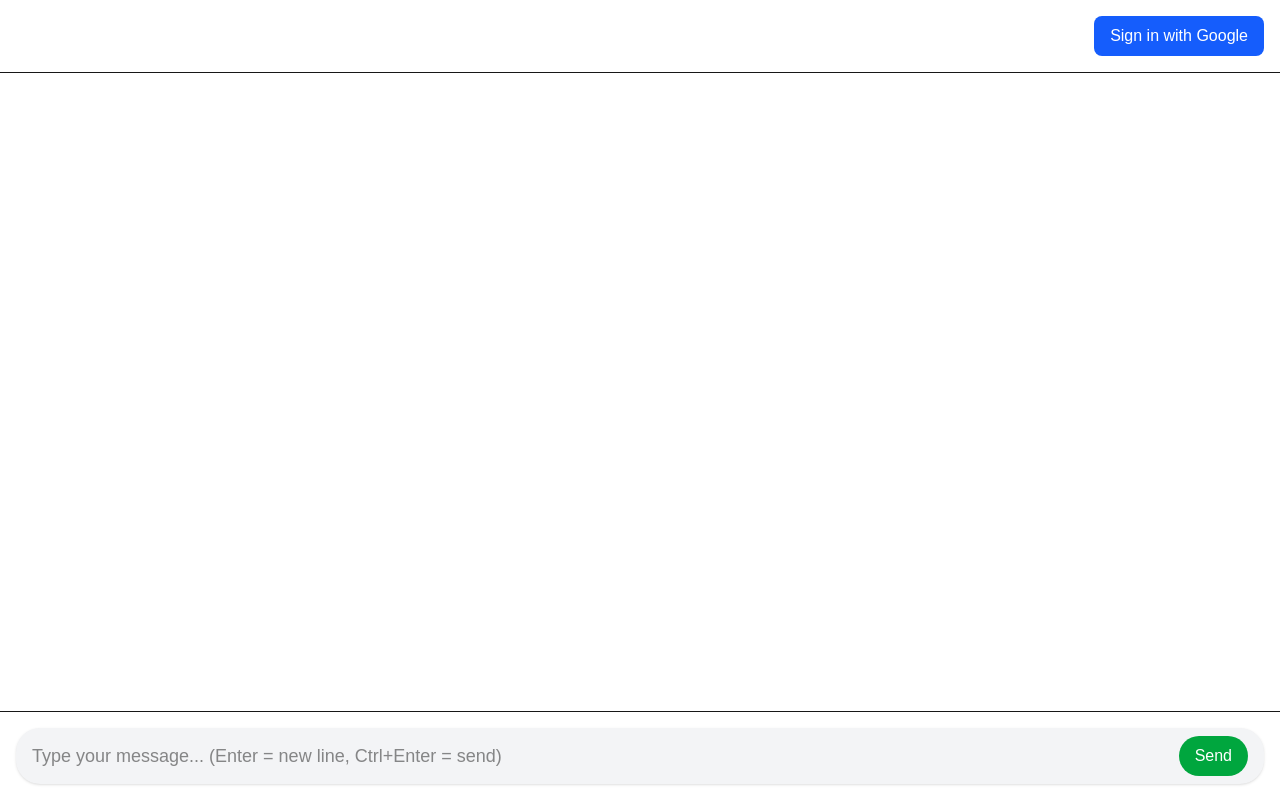
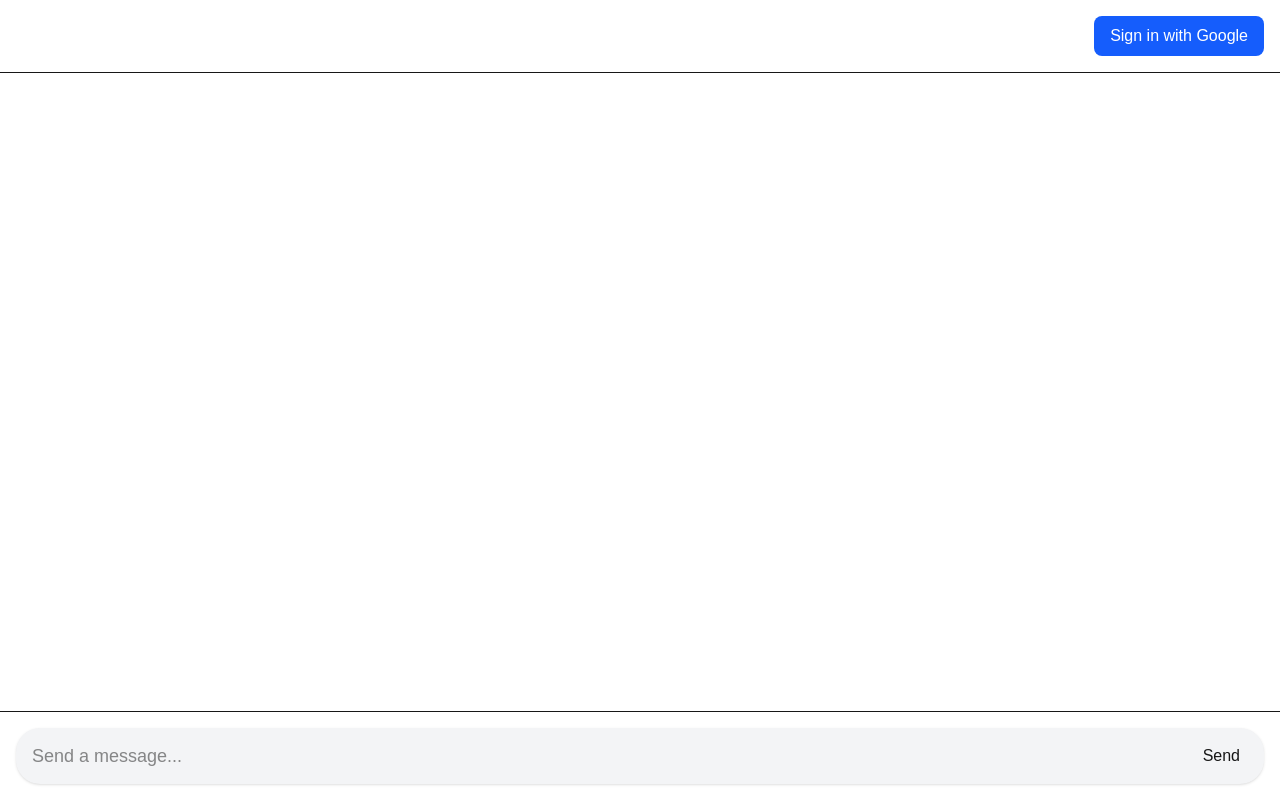
Before and after one commit to rexyu222/rexgit, a Next.js app: page / in a window 1280 px wide. Built offline with nearby package versions, Linux system fonts and the light colour scheme.

Commit message:
Initial commitY

```diff
--- a/app/page.tsx
+++ b/app/page.tsx
@@ -113,32 +113,32 @@ export default function Page() {
       </div>
 
       {/* INPUT AREA — TEXTAREA (Enter = new line, Ctrl+Enter = send) */}
+      {/* CHATGPT STYLE INPUT BAR WITH AUTO-RESIZE TEXTAREA */}
 <div className="p-4 border-t bg-white">
   <div className="flex items-center w-full bg-gray-100 rounded-3xl px-4 py-2 shadow-sm">
 
     <textarea
       value={prompt}
-            onChange={e => setPrompt(e.target.value)}
-            onKeyDown={e => {
-              // CTRL + ENTER = send
-              if (e.key === "Enter" && e.ctrlKey) {
-                e.preventDefault();
-                sendMessage();
-              }
+      onChange={(e) => {
+        setPrompt(e.target.value);
+        e.target.style.height = "auto";          // reset height
+        e.target.style.height = e.target.scrollHeight + "px"; // auto-expand
       }}
+      placeholder="Send a message..."
+      className="flex-1 bg-transparent outline-none text-lg resize-none overflow-hidden leading-6"
       rows={1}
-            className="flex-1 bg-transparent outline-none text-lg resize-none"
-            placeholder="Type your message... (Enter = new line, Ctrl+Enter = send)"
     />
 
     <button
       onClick={sendMessage}
-            className="ml-3 px-4 py-2 bg-green-600 text-white rounded-full"
+      className="p-2 ml-2 rounded-full hover:bg-gray-200 transition"
     >
       Send
     </button>
+
   </div>
 </div>
+
 
     </div>
   );
```
Lines whose indentation alone changed are shown as unchanged.
